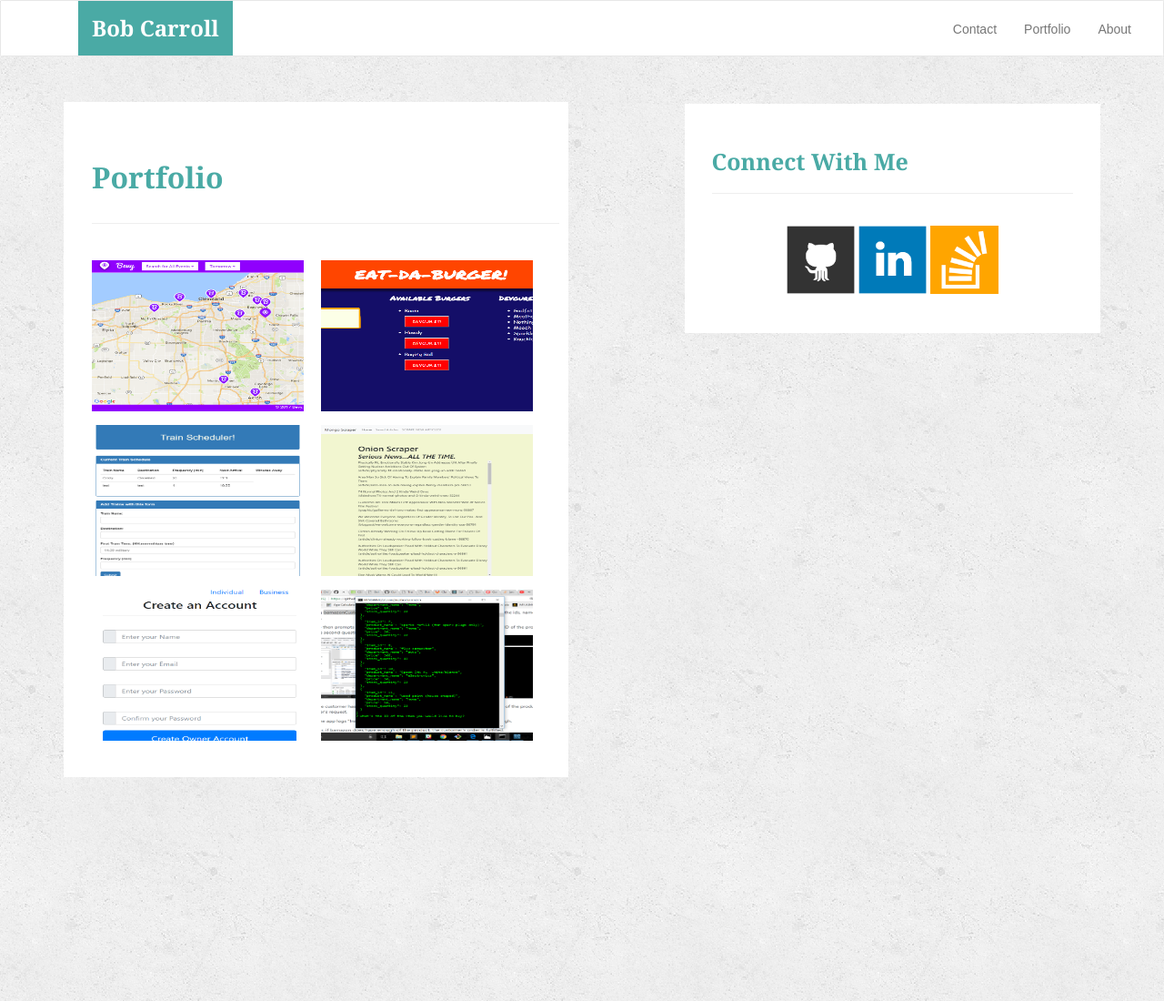
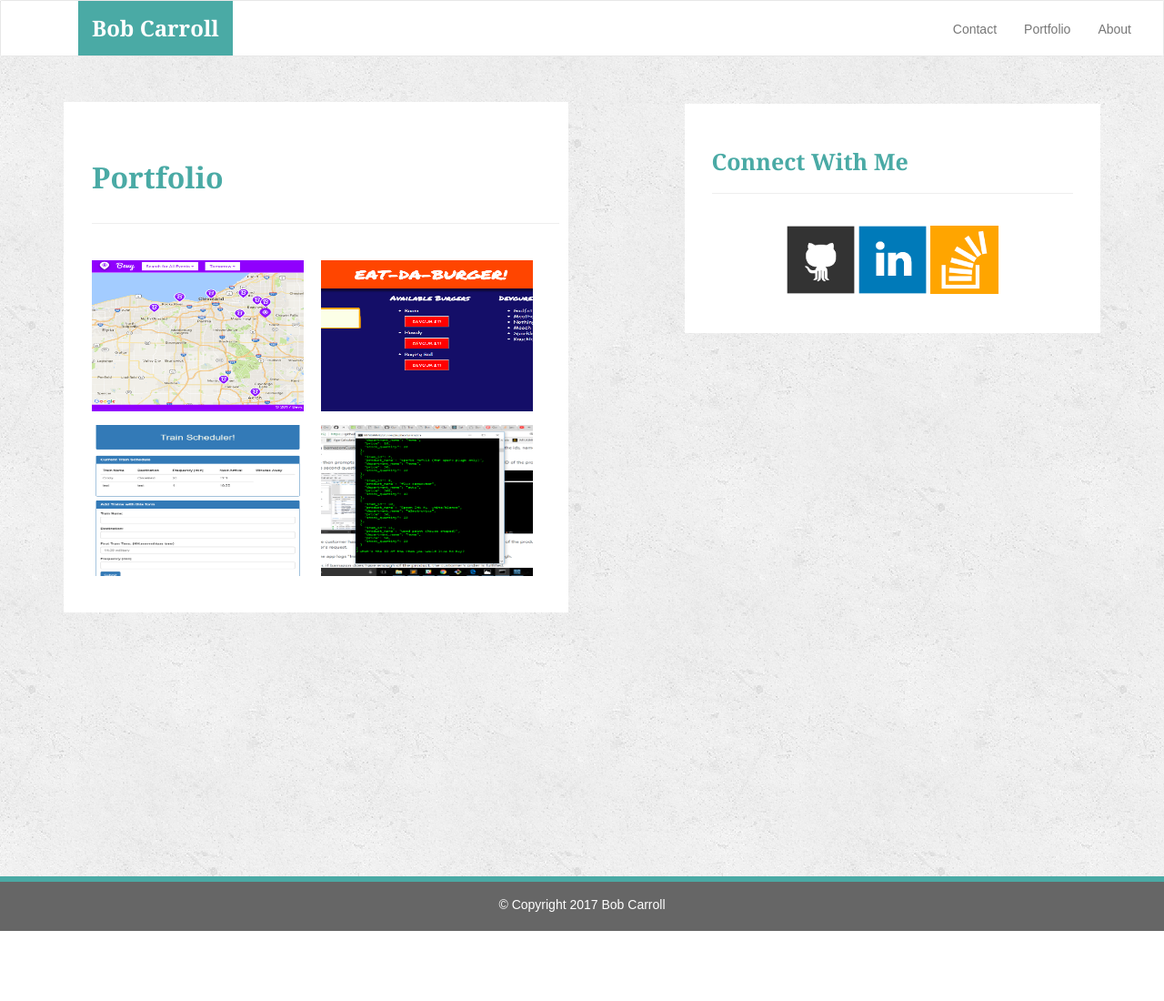
Before and after one commit to codebob44/Bootstrap-Portfolio, a plain HTML site: page portfolio.html in a window 1280 px wide. Shown: the top 1100 px of the page at 91% size. After the commit the page ends 1023 px from the top, so only its background shows below. Drawn offline with nearby package versions, Linux system fonts and the light colour scheme.

Commit message:
take out broken links

```diff
--- a/portfolio.html
+++ b/portfolio.html
@@ -60,8 +60,8 @@
               <a href="https://codebob44.github.io/bevy/" target="_blank"><img class="portfolio-images" src="assets/images/bevy.png" alt="bevy image"></a>
               <a href="https://infinite-badlands-66094.herokuapp.com/" target="_blank"><img class="portfolio-images" src="assets/images/burger.png" alt="burger image"></a>
               <a href="https://codebob44.github.io/train-spotting/" target="_blank"><img class="portfolio-images" src="assets/images/trains.png" alt="train scheduler image"></a>
-              <a href="https://shrouded-island-30495.herokuapp.com/" target="_blank"><img class="portfolio-images" src="assets/images/onion.png" alt="news scraper image"></a>
-              <a href="https://info-currency-demo-two.herokuapp.com/" target="_blank"><img class="portfolio-images" src="assets/images/info.png" alt="info currency image"></a>
+              <!-- <a href="https://shrouded-island-30495.herokuapp.com/" target="_blank"><img class="portfolio-images" src="assets/images/onion.png" alt="news scraper image"></a>
+              <a href="https://info-currency-demo-two.herokuapp.com/" target="_blank"><img class="portfolio-images" src="assets/images/info.png" alt="info currency image"></a> -->
               <a href="https://github.com/codebob44/bamazon" target="_blank"><img class="portfolio-images" src="assets/images/bamazon.png" alt=""></a>
             </section>
           </div>
```
